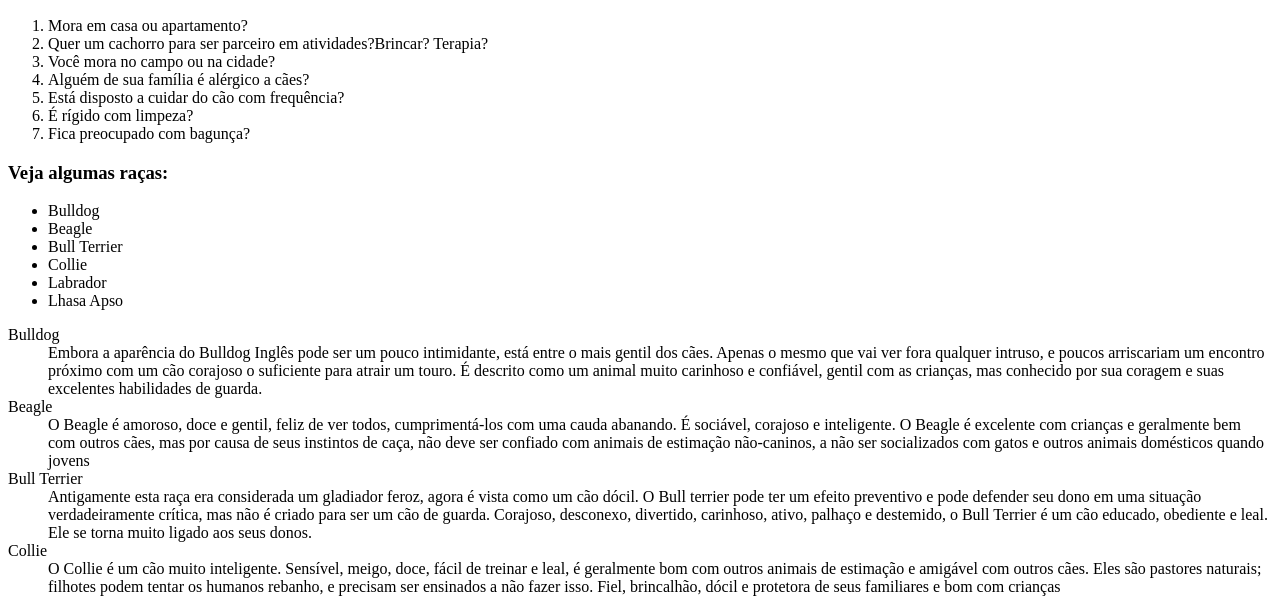
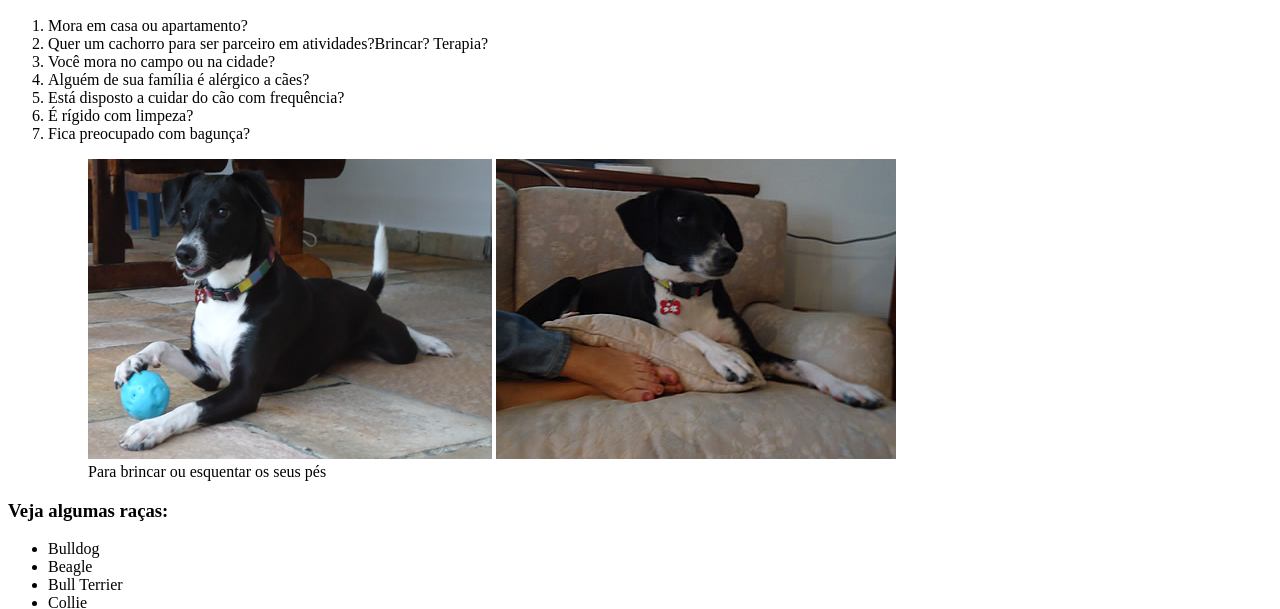
Before and after one commit to anacarolinaluizsantos/html5css3Livrocap02, a plain HTML site: page curiosidades.html in a window 1280 px wide. Shown: the part 110-719 px from the top of the page. Drawn offline with Linux system fonts and the light colour scheme.

Commit message:
Uso figure e figcaption

```diff
--- a/curiosidades.html
+++ b/curiosidades.html
@@ -34,6 +34,11 @@
         <li>Está disposto a cuidar do cão com frequência?</li>
         <li>É rígido com limpeza?</li>
         <li>Fica preocupado com bagunça?</li>
+        <figure>
+         <img src="Multimidia/bolinha.JPG" alt="Brincando com a bolinha">
+         <img src="Multimidia/esquentar-pes.JPG" alt="esquentando os pés">
+         <figcaption>Para brincar ou esquentar os seus pés </figcaption>
+        </figure>
     </ol>
 
     <h3> Veja algumas raças:</h3>
```
